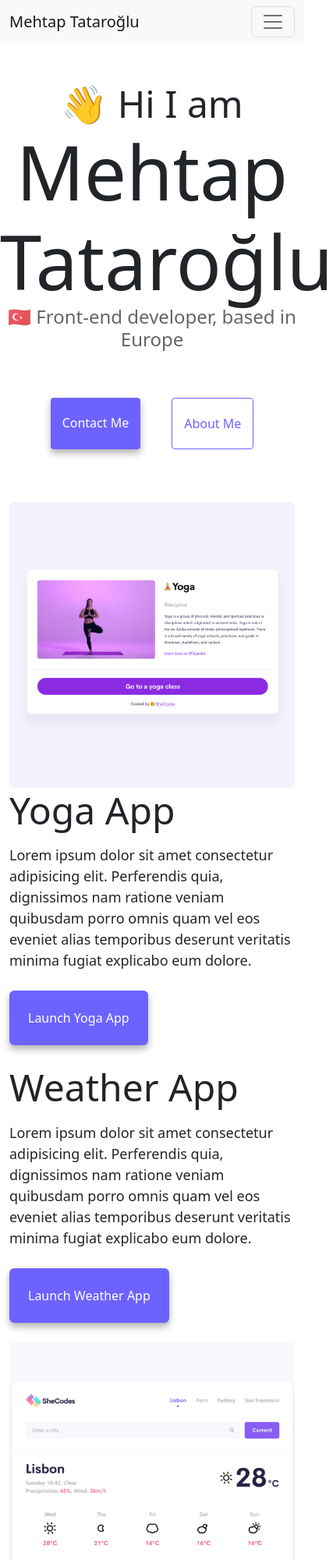
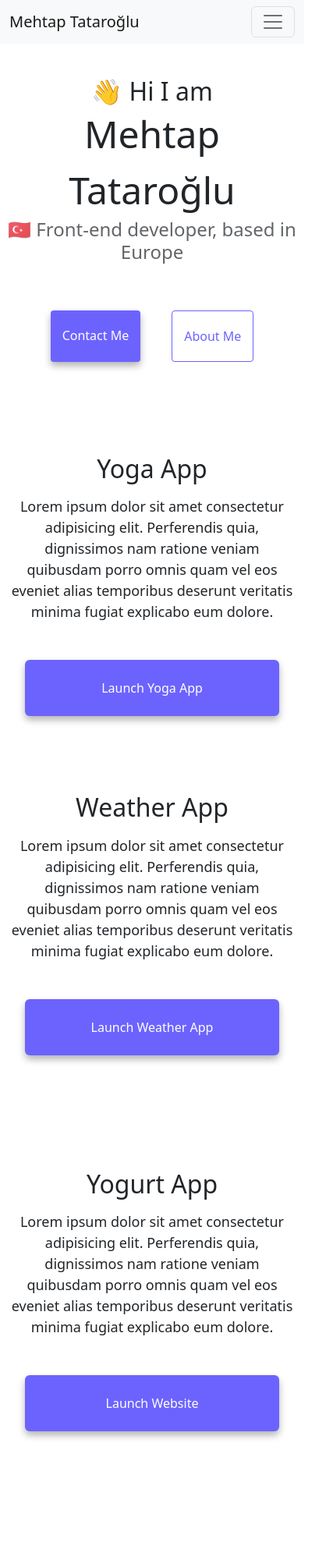
Before and after one commit to teytap/Advenced-Tools-Homework, a plain HTML site: page index.html in a window 390 px wide. Shown: the top 2000 px of the page at 78% size, 427 px wide, since content can reach past the window. After the commit the page ends 1883 px from the top, so only its background shows below. Drawn offline with nearby package versions, Linux system fonts and the light colour scheme.

Commit message:
made index.html and css responsive

```diff
--- a/index.html
+++ b/index.html
@@ -21,7 +21,7 @@
     <link rel="stylesheet" href="/src/style.css" />
   </head>
   <body>
-    <nav class="navbar navbar-expand-lg bg-light sticky-sm-top">
+    <nav class="navbar navbar-expand-lg bg-light fixed-top">
       <div class="container-fluid">
         <a class="navbar-brand" href="#">Mehtap Tataroğlu</a>
         <button
@@ -61,11 +61,14 @@
     <div class="container">
       <div class="row mb-5">
         <div class="col-md-6">
-          <img src="/images/yoga.png" class="img-fluid rounded" />
+          <img
+            src="/images/yoga.png"
+            class="img-fluid rounded d-none d-md-block"
+          />
         </div>
         <div class="col-md-6">
-          <h2 class="mb-3 text-start">Yoga App</h2>
-          <p class="text-start">
+          <h2 class="mb-3 text-center text-md-start">Yoga App</h2>
+          <p class="text-center text-md-start">
             Lorem ipsum dolor sit amet consectetur adipisicing elit. Perferendis
             quia, dignissimos nam ratione veniam quibusdam porro omnis quam vel
             eos eveniet alias temporibus deserunt veritatis minima fugiat
@@ -80,8 +83,8 @@
       </div>
       <div class="row mb-5">
         <div class="col-md-6">
-          <h2 class="mb-3 text-start">Weather App</h2>
-          <p class="text-start">
+          <h2 class="mb-3 text-center text-md-start">Weather App</h2>
+          <p class="text-center text-md-start">
             Lorem ipsum dolor sit amet consectetur adipisicing elit. Perferendis
             quia, dignissimos nam ratione veniam quibusdam porro omnis quam vel
             eos eveniet alias temporibus deserunt veritatis minima fugiat
@@ -94,23 +97,31 @@
           </div>
         </div>
         <div class="col-md-6">
-          <img src="/images/weather.png" class="img-fluid rounded" />
+          <img
+            src="/images/weather.png"
+            class="img-fluid rounded d-none d-md-block"
+          />
         </div>
       </div>
       <div class="row mt-5">
         <div class="col-md-6">
-          <img src="/images/yogurt.png" class="img-fluid rounded" />
+          <img
+            src="/images/yogurt.png"
+            class="img-fluid rounded d-none d-md-block"
+          />
         </div>
         <div class="col-md-6">
-          <h2 class="mb-3 text-start">Yogurt App</h2>
-          <p class="text-start">
+          <h2 class="mb-3 text-center text-md-start">Yogurt App</h2>
+          <p class="text-center text-md-start">
             Lorem ipsum dolor sit amet consectetur adipisicing elit. Perferendis
             quia, dignissimos nam ratione veniam quibusdam porro omnis quam vel
             eos eveniet alias temporibus deserunt veritatis minima fugiat
             explicabo eum dolore.
           </p>
           <div class="mt-5">
-            <a href="#" class="contact-link p-4 rounded text-decoration-none"
+            <a
+              href="#"
+              class="contact-link p-4 rounded text-decoration-none mb-5"
               >Launch Website</a
             >
           </div>
--- a/src/style.css
+++ b/src/style.css
@@ -4,7 +4,20 @@
   --box-shadow: 0 5px 10px rgba(0, 0, 0, 0.3);
 }
 
-body {
+@media (max-width: 576px) {
+  h1 {
+    font-size: 48px !important;
+    line-height: 1.5;
+  }
+
+  h2 {
+    font-size: 32px !important;
+  }
+  .contact-link {
+    display: block;
+    text-align: center;
+    margin: 0 20px;
+  }
 }
 
 h1,
@@ -20,6 +33,7 @@ h1 {
 
 h2 {
   font-size: 48px;
+  padding-top: 50px;
 }
 
 h3 {
```
